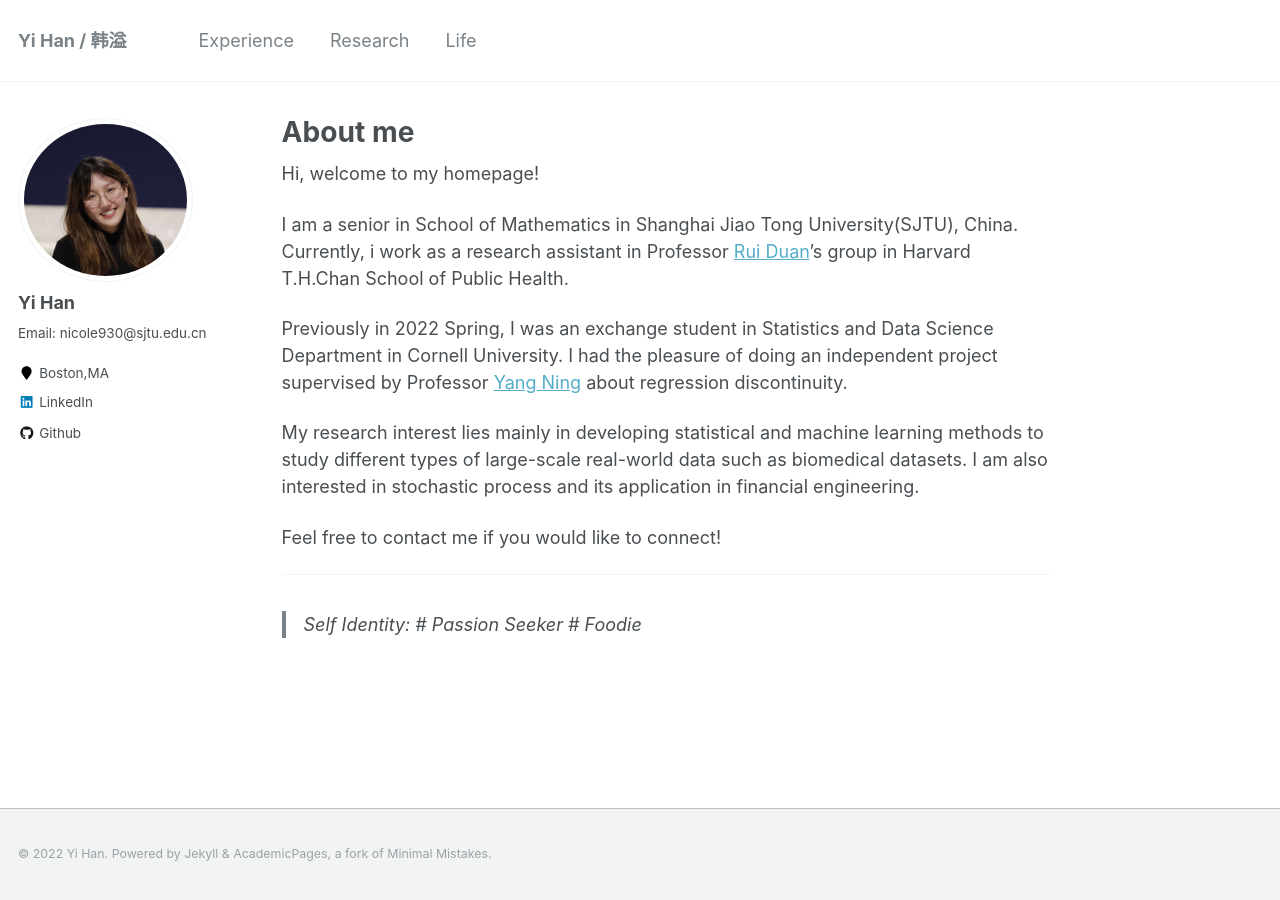
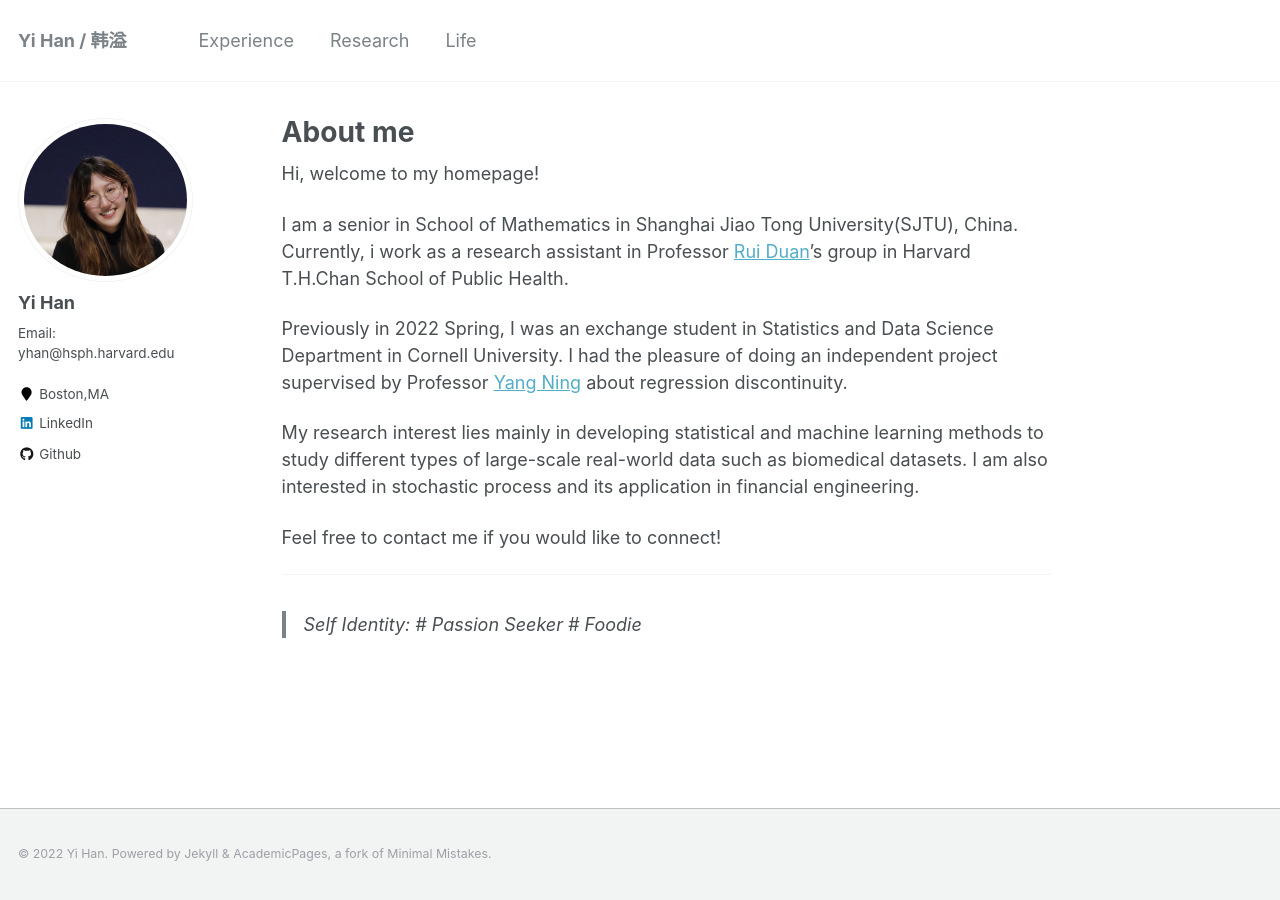
Before and after one commit to yiiihan/yiiihan.github.io, a Jekyll site: the page built from _pages/about.md, in a window 1280 px wide. Built offline with Jekyll 4.4.1, drawn with Linux system fonts in a browser that asks for light colours.

Commit message:
Update _config.yml

```diff
--- a/_config.yml
+++ b/_config.yml
@@ -82,7 +82,7 @@ analytics:
 author:
   name             : "Yi Han"
   avatar           : "profile10.jpeg"
-  bio              : "Email: nicole930@sjtu.edu.cn"
+  bio              : "Email: yhan@hsph.harvard.edu"
   location         : "Boston,MA"
   employer         :
   pubmed           :
```
